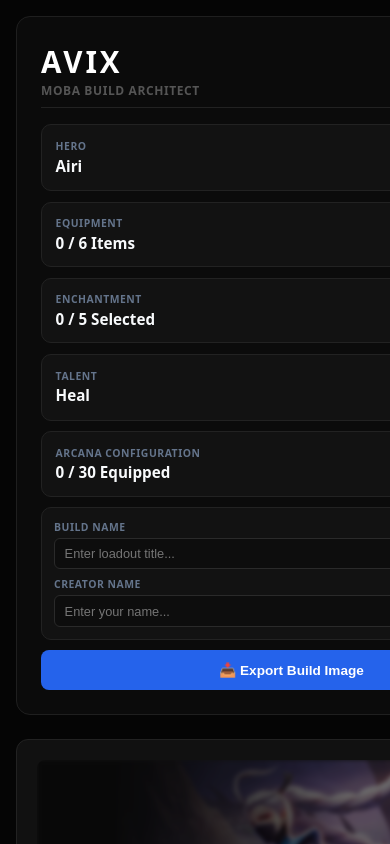
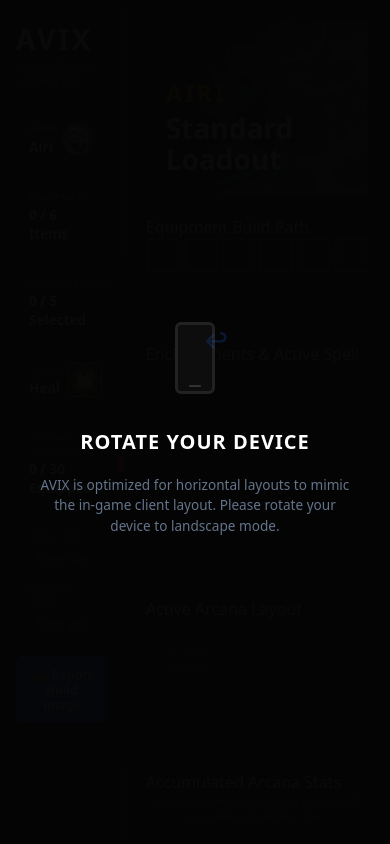
Before and after one commit to Kirunguyen/avix, a SvelteKit app: page / in a window 390 px wide. Shown: the top 844 px of the page. Built offline with nearby package versions, Linux system fonts and the light colour scheme.

Commit message:
fix(ui): force landscape mode, improve mobile UI

```diff
--- a/src/routes/+layout.svelte
+++ b/src/routes/+layout.svelte
@@ -7,13 +7,28 @@
 	<meta name="theme-color" content="#050505" />
 </svelte:head>
 
-<!-- Core Application Wrapper -->
 <div class="app-theme-base">
+	<!-- Landscape Orientation Blocker -->
+	<div class="orientation-blocker">
+		<div class="blocker-content">
+			<div class="phone-animation">
+				<div class="screen-body">
+					<span class="home-indicator"></span>
+				</div>
+				<div class="glowing-arrow">↩</div>
+			</div>
+			<h3>Rotate Your Device</h3>
+			<p>
+				AVIX is optimized for horizontal layouts to mimic the in-game client layout. Please rotate
+				your device to landscape mode.
+			</p>
+		</div>
+	</div>
+
 	{@render children()}
 </div>
 
 <style>
-	/* Global document base styling overrides */
 	:global(html),
 	:global(body) {
 		background-color: #050505 !important;
@@ -27,10 +42,11 @@
 			sans-serif;
 		margin: 0;
 		padding: 0;
-		min-height: 100vh;
-		width: 100%;
-		overflow-x: hidden;
+		height: 100vh;
+		width: 100vw;
+		overflow: hidden; /* Lock the global viewport */
 		box-sizing: border-box;
+		user-select: none;
 	}
 
 	:global(*) {
@@ -39,25 +55,138 @@
 
 	.app-theme-base {
 		background-color: #050505;
-		min-height: 100vh;
-		width: 100%;
+		height: 100vh;
+		width: 100vw;
 		display: flex;
 		flex-direction: column;
+		overflow: hidden;
 	}
 
-	/* Beautiful uniform custom scrollbars globally */
+	/* Landscape Blocker for portrait viewports */
+	.orientation-blocker {
+		display: none;
+		position: fixed;
+		top: 0;
+		left: 0;
+		width: 100vw;
+		height: 100vh;
+		background-color: rgba(5, 5, 5, 0.98);
+		z-index: 99999;
+		justify-content: center;
+		align-items: center;
+		padding: 2rem;
+		text-align: center;
+	}
+
+	@media (max-width: 950px) and (orientation: portrait) {
+		.orientation-blocker {
+			display: flex;
+		}
+	}
+
+	.blocker-content {
+		max-width: 320px;
+		display: flex;
+		flex-direction: column;
+		align-items: center;
+		gap: 1.25rem;
+	}
+
+	.blocker-content h3 {
+		font-size: 1.25rem;
+		font-weight: 800;
+		color: #fff;
+		margin: 0;
+		letter-spacing: 0.05em;
+		text-transform: uppercase;
+	}
+
+	.blocker-content p {
+		font-size: 0.85rem;
+		line-height: 1.5;
+		color: #64748b;
+		margin: 0;
+	}
+
+	.phone-animation {
+		position: relative;
+		width: 100px;
+		height: 100px;
+		display: flex;
+		align-items: center;
+		justify-content: center;
+	}
+
+	.screen-body {
+		width: 40px;
+		height: 72px;
+		border: 3px solid #222;
+		border-radius: 6px;
+		background-color: #0d0d0d;
+		position: relative;
+		display: flex;
+		justify-content: center;
+		align-items: flex-end;
+		padding-bottom: 4px;
+		animation: rotatePhone 2.5s infinite ease-in-out;
+		transform-origin: center center;
+	}
+
+	.home-indicator {
+		width: 12px;
+		height: 2px;
+		background-color: #333;
+		border-radius: 1px;
+	}
+
+	.glowing-arrow {
+		position: absolute;
+		top: 15px;
+		right: 15px;
+		font-size: 1.5rem;
+		color: #2563eb;
+		font-weight: bold;
+		animation: arrowPulse 2.5s infinite ease-in-out;
+	}
+
+	@keyframes rotatePhone {
+		0%,
+		100% {
+			transform: rotate(0deg);
+			border-color: #222;
+		}
+		45%,
+		55% {
+			transform: rotate(-90deg);
+			border-color: #2563eb;
+		}
+	}
+
+	@keyframes arrowPulse {
+		0%,
+		100% {
+			opacity: 0.2;
+			transform: scale(0.9);
+		}
+		45%,
+		55% {
+			opacity: 1;
+			transform: scale(1.1);
+		}
+	}
+
 	:global(::-webkit-scrollbar) {
-		width: 6px;
-		height: 6px;
+		width: 4px;
+		height: 4px;
 	}
 	:global(::-webkit-scrollbar-track) {
 		background: #090909;
 	}
 	:global(::-webkit-scrollbar-thumb) {
-		background: #222222;
-		border-radius: 4px;
+		background: #252525;
+		border-radius: 2px;
 	}
 	:global(::-webkit-scrollbar-thumb:hover) {
-		background: #333333;
+		background: #333;
 	}
 </style>
--- a/src/routes/+page.svelte
+++ b/src/routes/+page.svelte
@@ -19,7 +19,7 @@
 </script>
 
 <div class="dashboard-grid">
-	<!-- Left Side: Build Navigator (30%) -->
+	<!-- Left Side: Build Navigator (32% width) -->
 	<div class="navigator-panel">
 		<div class="brand-header">
 			<span class="brand-title">AVIX</span>
@@ -28,7 +28,7 @@
 
 		<div class="nav-cards-list">
 			<!-- Hero Card -->
-			<a class="nav-card hero-card" href={resolve('/build/hero')}>
+			<a class="nav-card" href={resolve('/build/hero')}>
 				<div class="card-meta">
 					<span class="card-category">Hero</span>
 					<span class="card-value"
@@ -55,8 +55,13 @@
 				<div class="mini-icon-row">
 					{#each buildState.armory
 						.filter(Boolean)
-						.slice(0, 4) as item, idx (item ? `${idx}-${item.id}` : idx)}
-						<img src="/items/{item?.image}" alt="" class="mini-img" />
+						.slice(0, 4) as item, idx (item ? `equipment-${item.id}-${idx}` : `equipment-empty-${idx}`)}
+						<!-- Dynamic WebP Translation -->
+						<img
+							src="/items/{item?.image.replace(/\.png$/i, '.webp').replace(/\.jpg$/i, '.webp')}"
+							alt=""
+							class="mini-img"
+						/>
 					{/each}
 				</div>
 			</a>
@@ -69,7 +74,11 @@
 				</div>
 				<div class="mini-icon-row circle-row">
 					{#each buildState.selectedEnchantments.filter(Boolean).slice(0, 3) as ench (ench?.id)}
-						<img src="/enchantments/{ench?.image}" alt="" class="mini-img circular-img" />
+						<img
+							src="/enchantments/{ench?.image.replace(/\.png$/i, '.webp')}"
+							alt=""
+							class="mini-img circular-img"
+						/>
 					{/each}
 				</div>
 			</a>
@@ -85,7 +94,7 @@
 				{#if buildState.selectedTalent}
 					<img
 						class="card-icon square-icon"
-						src="/talents/{buildState.selectedTalent.image}"
+						src="/talents/{buildState.selectedTalent.image.replace(/\.png$/i, '.webp')}"
 						alt=""
 					/>
 				{:else}
@@ -137,7 +146,7 @@
 		</div>
 	</div>
 
-	<!-- Right Side: Live preview frame (70%) -->
+	<!-- Right Side: Live Preview Panel (68% width) -->
 	<div class="preview-panel">
 		<BuildPreview bind:downloadTrigger />
 	</div>
@@ -146,58 +155,51 @@
 <style>
 	.dashboard-grid {
 		display: grid;
-		grid-template-columns: 1fr;
-		gap: 1.5rem;
-		padding: 1rem;
-		max-width: 1400px;
-		margin: 0 auto;
+		grid-template-columns: 32vw 68vw;
+		height: 100vh;
+		width: 100vw;
+		margin: 0;
+		padding: 0;
+		overflow: hidden;
 		box-sizing: border-box;
-	}
-
-	@media (min-width: 1024px) {
-		.dashboard-grid {
-			grid-template-columns: 3fr 7fr;
-			height: 100vh;
-			gap: 2rem;
-			padding: 2rem;
-			overflow: hidden;
-		}
-
-		.navigator-panel,
-		.preview-panel {
-			height: calc(100vh - 4rem);
-			overflow-y: auto;
-		}
 	}
 
 	.navigator-panel {
 		background-color: #0b0b0b;
-		border: 1px solid #1f1f1f;
-		border-radius: 14px;
-		padding: 1.5rem;
+		border-right: 1px solid #1a1a1a;
+		height: 100vh;
+		overflow-y: auto;
+		padding: 1.25rem 1rem;
 		display: flex;
 		flex-direction: column;
-		gap: 1rem;
+		gap: 0.75rem;
+		box-sizing: border-box;
+	}
+
+	.preview-panel {
+		height: 100vh;
+		overflow-y: auto;
+		background-color: #050505;
 		box-sizing: border-box;
 	}
 
 	.brand-header {
 		display: flex;
 		flex-direction: column;
-		border-bottom: 1px solid #222;
+		border-bottom: 1px solid #1f1f1f;
 		padding-bottom: 0.5rem;
 	}
 
 	.brand-title {
-		font-size: 1.85rem;
+		font-size: 1.75rem;
 		font-weight: 900;
 		color: #fff;
 		letter-spacing: 0.1em;
 	}
 
 	.brand-subtitle {
-		font-size: 0.75rem;
-		color: #555;
+		font-size: 0.7rem;
+		color: #444;
 		font-weight: bold;
 		text-transform: uppercase;
 		letter-spacing: 0.05em;
@@ -206,22 +208,22 @@
 	.nav-cards-list {
 		display: flex;
 		flex-direction: column;
-		gap: 0.65rem;
+		gap: 0.5rem;
 	}
 
 	.nav-card {
 		background-color: #121212;
 		border: 1px solid #222;
-		border-radius: 10px;
-		padding: 0.85rem;
+		border-radius: 8px;
+		padding: 0.75rem;
 		cursor: pointer;
 		display: flex;
 		align-items: center;
 		justify-content: space-between;
 		text-align: left;
 		transition:
-			border-color 0.15s,
-			background-color 0.15s;
+			border-color 0.12s,
+			background-color 0.12s;
 		box-sizing: border-box;
 		text-decoration: none;
 		outline: none;
@@ -229,32 +231,32 @@
 
 	.nav-card:hover {
 		border-color: #3b82f6;
-		background-color: #161616;
+		background-color: #151515;
 	}
 
 	.card-meta {
 		display: flex;
 		flex-direction: column;
-		gap: 0.15rem;
+		gap: 0.1rem;
 	}
 
 	.card-category {
-		font-size: 0.65rem;
+		font-size: 0.6rem;
 		text-transform: uppercase;
-		color: #64748b;
+		color: #555;
 		font-weight: 800;
 		letter-spacing: 0.05em;
 	}
 
 	.card-value {
-		font-size: 0.95rem;
-		color: #f8fafc;
+		font-size: 0.85rem;
+		color: #f1f5f9;
 		font-weight: 700;
 	}
 
 	.card-icon {
-		width: 38px;
-		height: 38px;
+		width: 34px;
+		height: 34px;
 		object-fit: cover;
 		border: 1px solid #333;
 	}
@@ -264,19 +266,19 @@
 	}
 
 	.square-icon {
-		border-radius: 8px;
+		border-radius: 6px;
 		border-color: #eab308;
 	}
 
 	.card-icon-placeholder {
-		width: 38px;
-		height: 38px;
-		background-color: #1f1f1f;
+		width: 34px;
+		height: 34px;
+		background-color: #1a1a1a;
 		display: flex;
 		align-items: center;
 		justify-content: center;
 		color: #444;
-		font-size: 1.1rem;
+		font-size: 1rem;
 		font-weight: bold;
 	}
 
@@ -285,20 +287,20 @@
 	}
 
 	.square-placeholder {
-		border-radius: 8px;
+		border-radius: 6px;
 	}
 
 	.mini-icon-row {
 		display: flex;
-		gap: 0.25rem;
+		gap: 0.2rem;
 	}
 
 	.mini-img {
-		width: 24px;
-		height: 24px;
+		width: 22px;
+		height: 22px;
 		object-fit: cover;
 		border-radius: 4px;
-		background-color: #0d0d0d;
+		background-color: #090909;
 		border: 1px solid #333;
 	}
 
@@ -308,15 +310,15 @@
 
 	.arcana-colors-pills {
 		display: flex;
-		gap: 0.25rem;
+		gap: 0.2rem;
 	}
 
 	.color-pill {
-		font-size: 0.65rem;
+		font-size: 0.6rem;
 		font-weight: bold;
 		color: #fff;
-		padding: 0.1rem 0.45rem;
-		border-radius: 4px;
+		padding: 0.1rem 0.35rem;
+		border-radius: 3px;
 	}
 
 	.red-pill {
@@ -329,41 +331,40 @@
 		background-color: #14b8a6;
 	}
 
-	/* Custom inputs block styling */
 	.meta-customization-box {
 		display: flex;
 		flex-direction: column;
-		gap: 0.5rem;
+		gap: 0.4rem;
 		background-color: #121212;
 		border: 1px solid #222;
-		border-radius: 10px;
-		padding: 0.75rem;
+		border-radius: 8px;
+		padding: 0.65rem;
 		box-sizing: border-box;
 	}
 
 	.input-element {
 		display: flex;
 		flex-direction: column;
-		gap: 0.25rem;
+		gap: 0.15rem;
 	}
 
 	.input-element label {
-		font-size: 0.65rem;
+		font-size: 0.6rem;
 		text-transform: uppercase;
-		color: #64748b;
+		color: #555;
 		font-weight: 800;
 		letter-spacing: 0.05em;
 	}
 
 	.input-element input {
 		background-color: #0d0d0d;
-		border: 1px solid #2a2a2a;
-		border-radius: 6px;
+		border: 1px solid #252525;
+		border-radius: 5px;
 		color: #fff;
-		padding: 0.45rem 0.6rem;
-		font-size: 0.8rem;
+		padding: 0.4rem 0.5rem;
+		font-size: 0.75rem;
 		outline: none;
-		transition: border-color 0.15s;
+		transition: border-color 0.12s;
 	}
 
 	.input-element input:focus {
@@ -374,15 +375,15 @@
 		background-color: #2563eb;
 		color: #fff;
 		border: none;
-		border-radius: 8px;
-		padding: 0.75rem;
-		font-size: 0.85rem;
+		border-radius: 6px;
+		padding: 0.65rem;
+		font-size: 0.8rem;
 		font-weight: bold;
 		cursor: pointer;
 		display: flex;
 		align-items: center;
 		justify-content: center;
-		transition: background-color 0.15s;
+		transition: background-color 0.12s;
 	}
 
 	.export-nav-action:hover {
```
